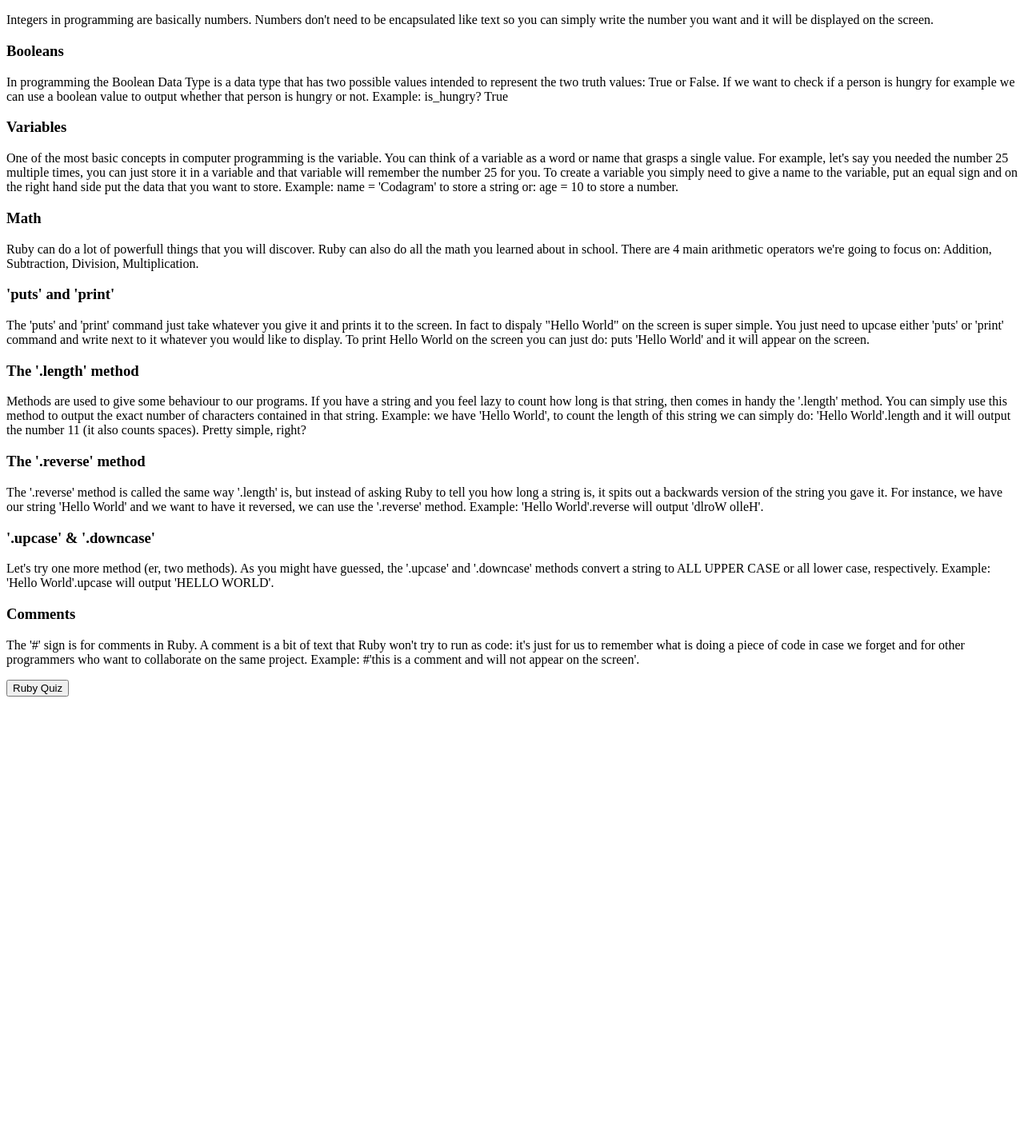
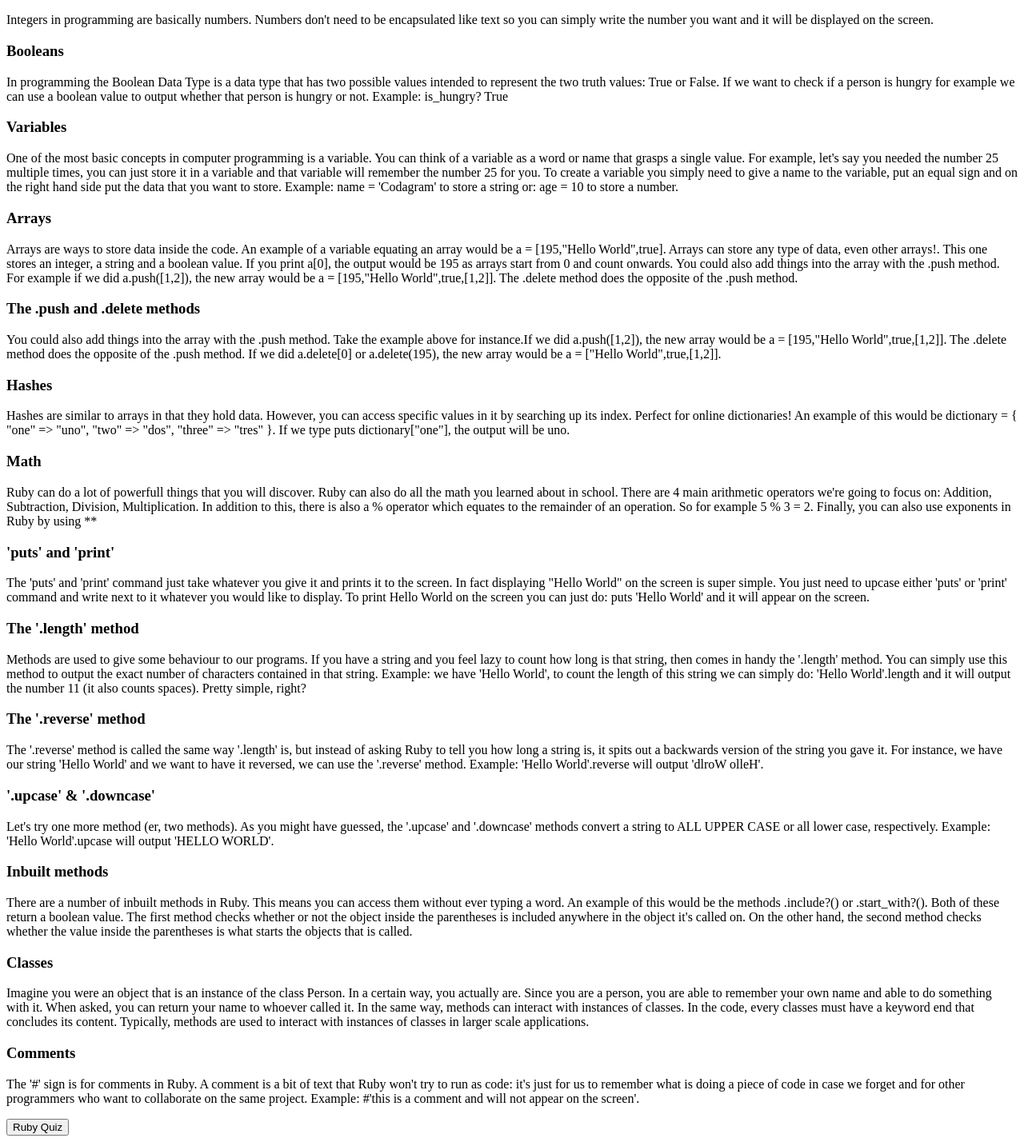
Before and after one commit to emanuelegorga/Codagram, a Python web app: template templates/tutorialruby.html in a window 1280 px wide. Shown: the part 350-1778 px from the top of the page at 80% size. Before the commit the page ends 1221 px from the top, so only its background shows below. Run offline with Jinja, Linux system fonts and the light colour scheme; the template is opened without the code that fills it, so the values that code supplies are empty.

Commit message:
Added content for questions and answers for ruby

```diff
--- a/templates/tutorialruby.html
+++ b/templates/tutorialruby.html
@@ -36,7 +36,7 @@
           boolean value to output whether that person is hungry or not. Example: is_hungry? True</p>
 
         <h3>Variables</h3>
-        <p>One of the most basic concepts in computer programming is the variable.
+        <p>One of the most basic concepts in computer programming is a variable.
           You can think of a variable as a word or name that grasps a single value.
           For example, let's say you needed the number 25 multiple times, you can just
           store it in a variable and that variable will remember the number 25 for you.
@@ -44,14 +44,32 @@
           an equal sign and on the right hand side put the data that you want to store.
           Example: name = 'Codagram' to store a string or: age = 10 to store a number.</p>
 
+        <h3>Arrays</h3>
+        <p>Arrays are ways to store data inside the code. An example of a variable equating an array would be
+          a = [195,"Hello World",true]. Arrays can store any type of data, even other arrays!. This one stores an integer, a string
+          and a boolean value. If you print a[0], the output would be 195 as arrays start from 0 and count onwards.
+          You could also add things into the array with the .push method. For example if we did a.push([1,2]), the new array would
+          be a = [195,"Hello World",true,[1,2]]. The .delete method does the opposite of the .push method.
+
+        <h3>The .push and .delete methods</h3>
+        <p>You could also add things into the array with the .push method. Take the example above for instance.If we did a.push([1,2]), the new array would
+        be a = [195,"Hello World",true,[1,2]]. The .delete method does the opposite of the .push method. If we did a.delete[0] or a.delete(195), the new array
+        would be a = ["Hello World",true,[1,2]].</p>
+
+        <h3>Hashes</h3>
+        <p>Hashes are similar to arrays in that they hold data. However, you can access specific values in it by searching up its index. Perfect for online dictionaries!
+          An example of this would be dictionary = { "one" => "uno", "two" => "dos", "three" => "tres" }. If we type puts dictionary["one"], the output will be uno.
+
         <h3>Math</h3>
         <p>Ruby can do a lot of powerfull things that you will discover. Ruby can also do
           all the math you learned about in school. There are 4 main arithmetic operators we're going
-          to focus on: Addition, Subtraction, Division, Multiplication.</p>
+          to focus on: Addition, Subtraction, Division, Multiplication. In addition to this, there is
+          also a % operator which equates to the remainder of an operation. So for example 5 % 3 = 2.
+          Finally, you can also use exponents in Ruby by using **</p>
 
         <h3>'puts' and 'print'</h3>
         <p>The 'puts' and 'print' command just take whatever you give it and prints it to the screen.
-          In fact to dispaly "Hello World" on the screen is super simple. You just need to upcase
+          In fact displaying "Hello World" on the screen is super simple. You just need to upcase
           either 'puts' or 'print' command and write next to it whatever you would like to display.
           To print Hello World on the screen you can just do: puts 'Hello World' and it will appear on the screen.</p>
 
@@ -72,6 +90,18 @@
           UPPER CASE or all lower case, respectively.
           Example: 'Hello World'.upcase will output 'HELLO WORLD'.</p>
 
+        <h3>Inbuilt methods</h3>
+        <p>There are a number of inbuilt methods in Ruby. This means you can access them without ever typing a word. An example of this would be
+          the methods .include?() or .start_with?(). Both of these return a boolean value. The first method checks whether or not the object inside the parentheses
+          is included anywhere in the object it's called on. On the other hand, the second method checks whether the value inside the parentheses is what starts
+          the objects that is called.
+
+        <h3>Classes</h3>
+        <p>Imagine you were an object that is an instance of the class Person. In a certain way, you actually are. Since you are a person, you are able
+          to remember your own name and able to do something with it. When asked, you can return your name to whoever called it. In the same way, methods
+          can interact with instances of classes. In the code, every classes must have a keyword end that concludes its content. Typically, methods are used to
+          interact with instances of classes in larger scale applications.</p>
+
         <h3>Comments</h3>
         <p>The '#' sign is for comments in Ruby. A comment is a bit of text that Ruby won't try to run as code: it's just for us to remember
           what is doing a piece of code in case we forget and for other programmers who want to collaborate on the same project.
```
Also changed, not shown: app.py (+14 -5 lines).
